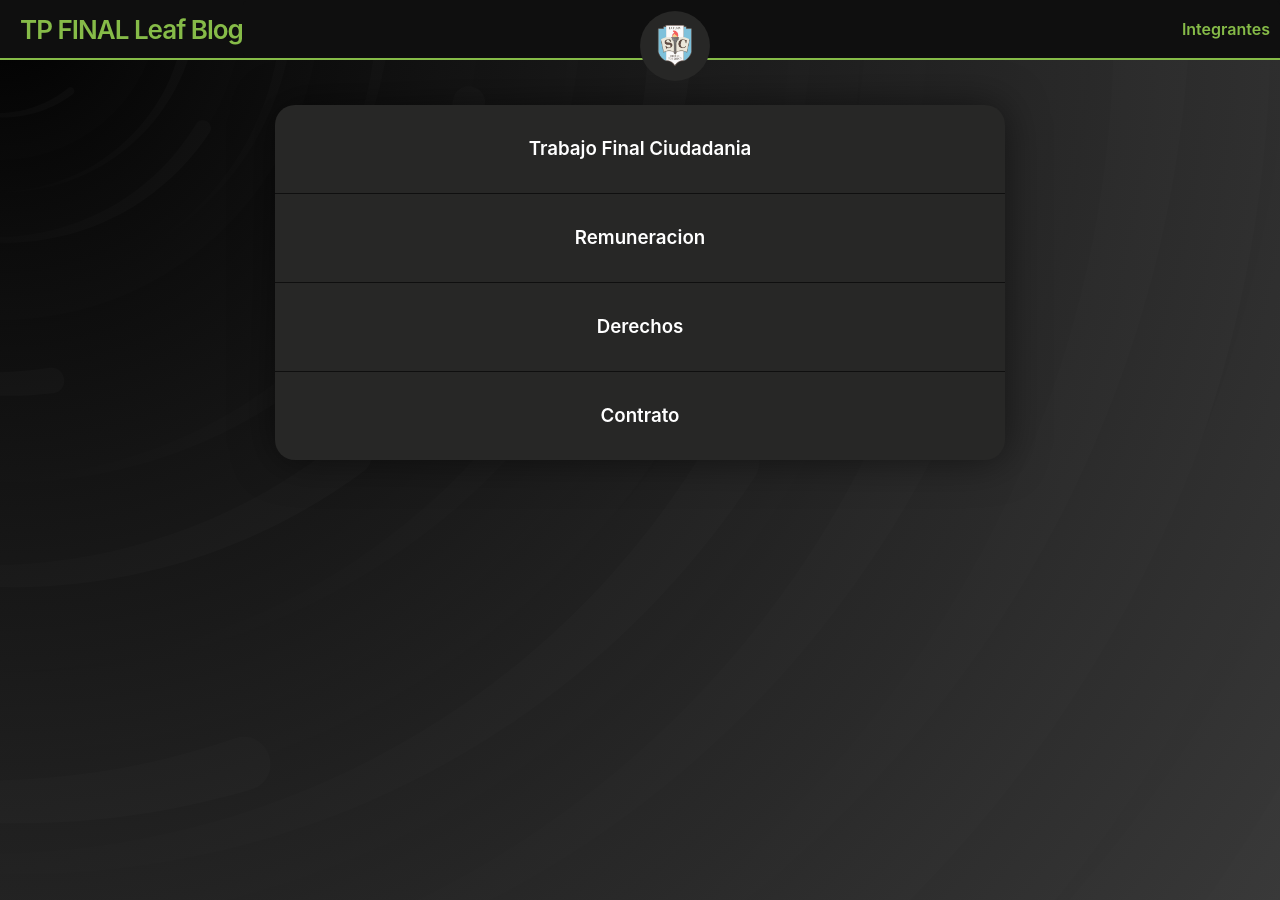
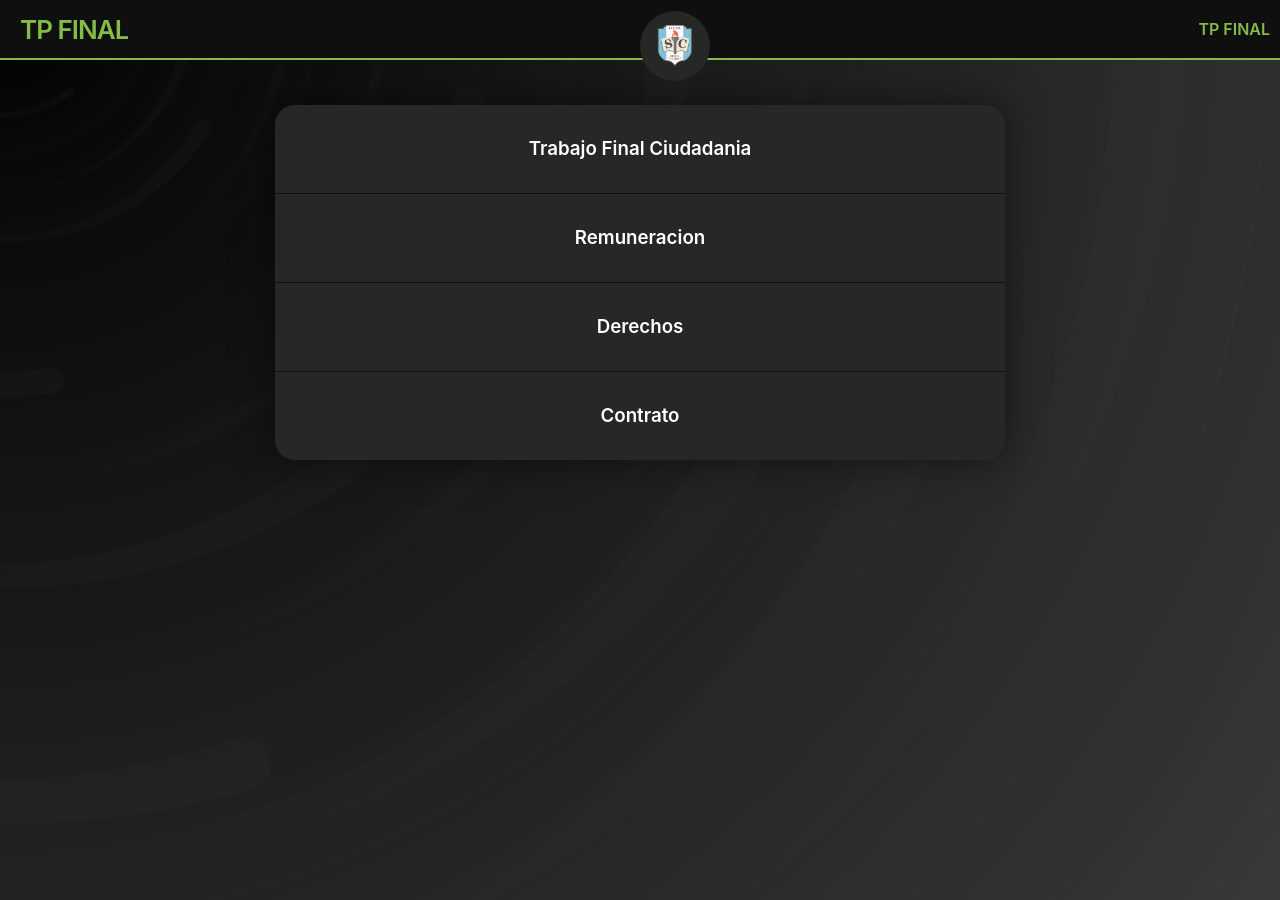
Before and after one commit to tpnashe1/tpnashe1, a Jekyll site: the page built from index.md, in a window 1280 px wide. Built offline with Jekyll 4.4.1, drawn with Linux system fonts in a browser that asks for light colours.

Commit message:
Add files via upload

```diff
--- a/_includes/header.html
+++ b/_includes/header.html
@@ -2,7 +2,7 @@
   {%- assign default_paths = site.pages | map: "path" -%}
   {%- assign page_paths = site.header_pages | default: default_paths -%}
   {%- assign titles_size = site.pages | map: 'title' | join: '' | size -%}
-    <a class="site-title">TP FINAL {{ site.title | escape }}</a>
+     <a class="site-title" href="{{ "/" | relative_url }}">{{ escape }}TP FINAL</a>
 
   {%- if titles_size > 0 -%}
     <nav class="site-nav">
@@ -24,8 +24,7 @@
             {% else %}
               {% assign className = "page-link" %}
             {% endif %}
-            <a class="{{ className }}" href="{{ my_page.url}}" TP FINAL>
-              {{ my_page.title | escape }}
+            <a class="{{ className }}" href="{{ my_page.url | relative_url }}">{{ escape}} TP FINAL
             </a>
           {%- endif -%}
         {%- endfor -%}
```
